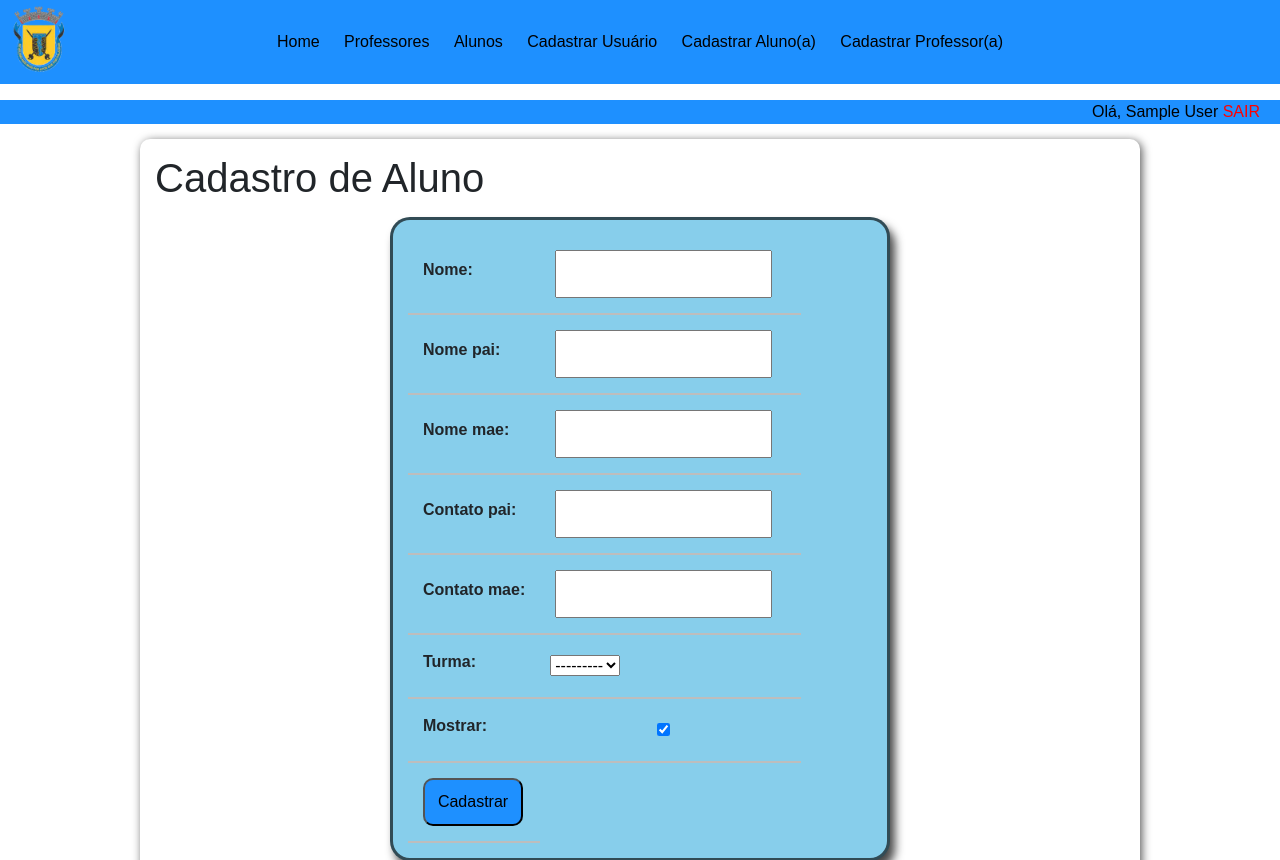
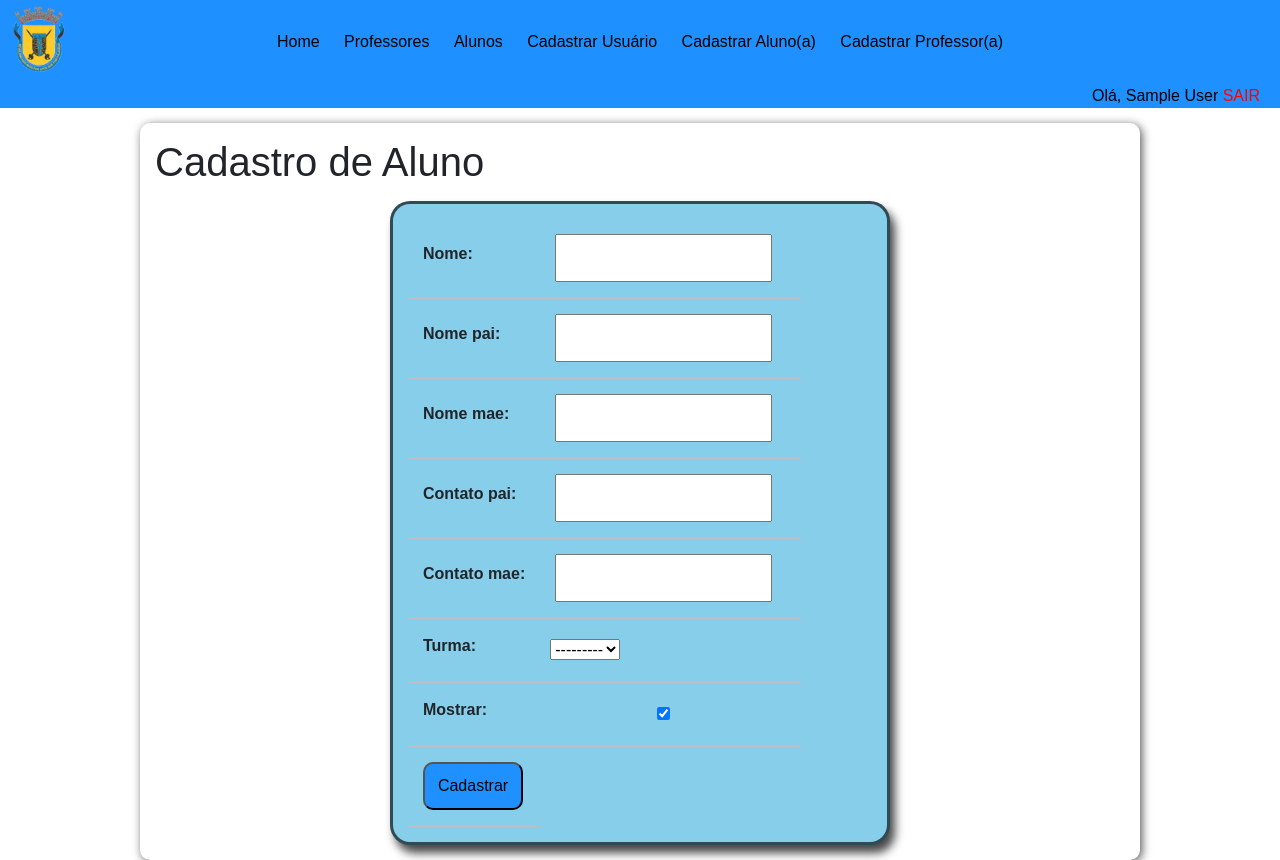
Before and after one commit to emanoelsabino/site_escola, a Django app: page /accounts/cad_aluno/ in a window 1280 px wide. Shown: the top 860 px of the page. Run offline with Django 4.2, Linux system fonts and the light colour scheme; the visitor is signed in with stand-in values (Sample User, id 1); data that the repository does not hold is empty; some libraries are stand-ins or nearby versions.

Commit message:
colectstatics

```diff
--- a/static/paginas/style.css
+++ b/static/paginas/style.css
@@ -14,6 +14,9 @@
     margin: 0;
     padding: 0;
     font-family: Arial;
+}
+dl, ol, ul{
+    margin-bottom: 0px;
 }
 
 .menu {
```
